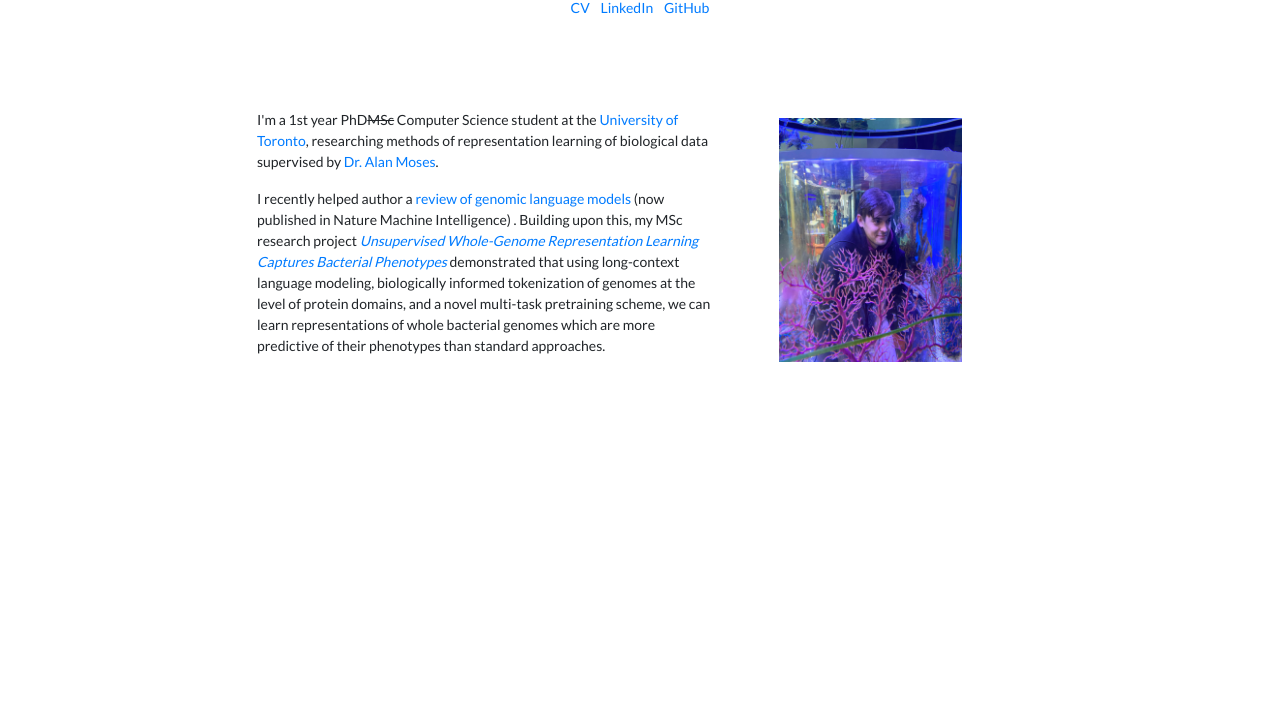
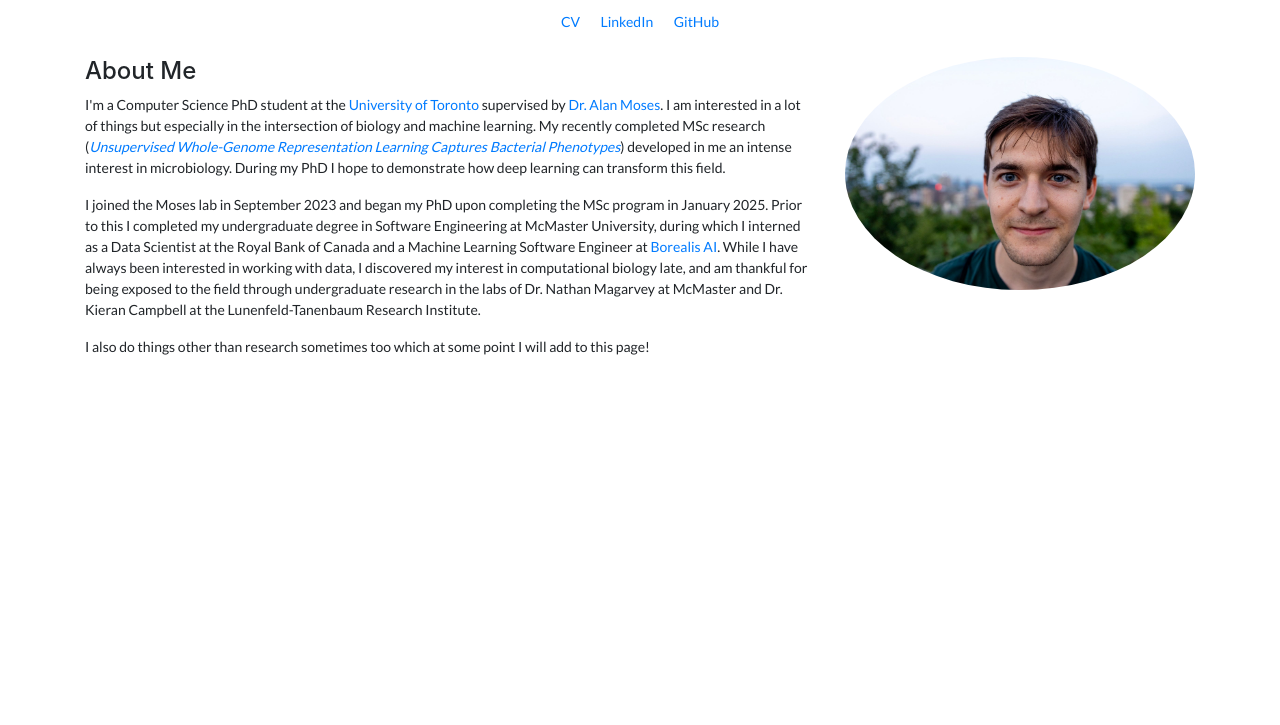
Before and after one commit to dufaultc/dufaultc.github.io, a plain HTML site: page index.html in a window 1280 px wide. Shown: the part 75-800 px from the top of the page. Drawn offline with nearby package versions, Linux system fonts and the light colour scheme.

Commit message:
May 23 Update

```diff
--- a/index.html
+++ b/index.html
@@ -1,60 +1,65 @@
 <!DOCTYPE html>
-<link rel="stylesheet" href="https://fonts.googleapis.com/css?family=Lato">
 <html lang="en">
 <head>
 	<title>Cameron Dufault Personal Page</title>
 	<meta name="author" content="Cameron Dufault">
 	<meta name="viewport" content="width=device-width, initial-scale=1">
 	<meta charset="utf-8">
+	<link rel="stylesheet" href="https://fonts.googleapis.com/css?family=Lato">
 	<link rel="stylesheet" type="text/css" href="css/main.css">
 	<link rel="stylesheet" href="https://stackpath.bootstrapcdn.com/bootstrap/4.4.1/css/bootstrap.min.css"
 		integrity="sha384-Vkoo8x4CGsO3+Hhxv8T/Q5PaXtkKtu6ug5TOeNV6gBiFeWPGFN9MuhOf23Q9Ifjh" crossorigin="anonymous">
 </head>
-<body>
-	<br>
-	<table style="margin-left: auto;margin-right: auto;width:60%;">
-		<tbody>
-			<tr style="padding-bottom: 1em">
-				<td colspan="2">
-					<div style="text-align:center; vertical-align: bottom" class="name">Cameron Dufault</div>
-				</td>
+<body class="container">
+	<header class="text-center my-4">
+		<h1 class="name">Cameron Dufault</h1>
+	</header>
 
-			</tr>
-			<tr style="margin-bottom: 0%; padding-bottom: 1em;">
-				<td colspan="2">
-					<p style="text-align:center">
-						<a href="data/CameronDufaultCVDec26.pdf">CV</a>&nbsp;&nbsp;&nbsp;&nbsp;<a
-							href="https://www.linkedin.com/in/cameron-dufault/">LinkedIn</a>&nbsp;&nbsp;&nbsp;&nbsp;<a
-							href="https://github.com/dufaultc">GitHub</a>
-					</p>
+	<nav class="text-center mb-4">
+		<a href="data/CameronDufaultCVDec26.pdf" class="mx-2">CV</a>
+		<a href="https://www.linkedin.com/in/cameron-dufault/" class="mx-2">LinkedIn</a>
+		<a href="https://github.com/dufaultc" class="mx-2">GitHub</a>
+	</nav>
 
-					<br>
-				</td>
-			</tr>
-			<tr style="padding-bottom: 1em;">
-				<td valign="center">
-					<p>
-						I'm a 1st year PhD<s>MSc</s> Computer Science student at the <a
-							href="https://web.cs.toronto.edu" />University of Toronto</a>, researching methods of
-						representation learning of biological data supervised by <a
-							href="https://www.moseslab.csb.utoronto.ca/" />Dr. Alan Moses</a>.
-					</p>
-					<p>
-						I recently helped author a <a href="https://www.biorxiv.org/content/10.1101/2025.04.01.646674v1">review of  genomic language models </a> (now published in Nature Machine Intelligence)
-						. Building upon this, my MSc research
-						 project <a href="https://arxiv.org/abs/2311.07621"><i>Unsupervised Whole-Genome Representation Learning Captures Bacterial Phenotypes</i></a> demonstrated that using long-context language modeling,
-						biologically informed tokenization of genomes at the level of protein domains, and a novel multi-task pretraining scheme, we can learn representations of
-						whole bacterial genomes which are more predictive of their phenotypes than standard approaches.
+	<main class="row">
+		<section class="col-md-8">
+			<h4>About Me</h4>
+			<p>
+				I'm a Computer Science PhD student at the <a href="https://web.cs.toronto.edu">University of
+					Toronto</a> supervised by <a href="https://www.moseslab.csb.utoronto.ca/">Dr. Alan Moses</a>. I am
+				interested in a
+				lot of things but especially in the intersection of biology and machine learning.
+				My recently completed MSc research (<a href="https://arxiv.org/abs/2311.07621"><i>Unsupervised
+						Whole-Genome Representation Learning Captures Bacterial Phenotypes</i></a>) developed in me an
+				intense interest in microbiology. During my PhD I hope to demonstrate how deep learning can
+				transform this field.
 
-					</p>
-				</td>
-				<td style="width:40%">
-					<img style="width:100%;padding:20%;margin-left:auto;margin-right:auto" alt="me" src="images/me.jpg">
-				</td>
-			</tr>
+			</p>
+			<p>
+				I joined the Moses lab in September 2023 and began my PhD upon completing the MSc program in January
+				2025.
+				Prior to this I completed my undergraduate degree in Software Engineering at McMaster University,
+				during which I interned as a Data Scientist at the Royal Bank of Canada and a Machine Learning Software
+				Engineer
+				at <a href="https://rbcborealis.com/">Borealis AI</a>. While I have always been interested in working
+				with data,
+				I discovered my interest in computational biology late, and am thankful for being exposed to the field
+				through
+				undergraduate research in the labs of Dr. Nathan Magarvey at McMaster and Dr. Kieran Campbell at the
+				Lunenfeld-Tanenbaum
+				Research Institute.
+			</p>
+			<p>
+				I also do things other than research sometimes too which at some point I will add to this page!
+			</p>
+		</section>
+		<aside class="col-md-4 text-center">
+			<img src="images/close.jpg" alt="Cameron Dufault" class="img-fluid rounded-circle">
+		</aside>
+	</main>
 
+	<footer class="text-center mt-4">
 
-		</tbody>
-	</table>
+	</footer>
 </body>
 </html>
```
